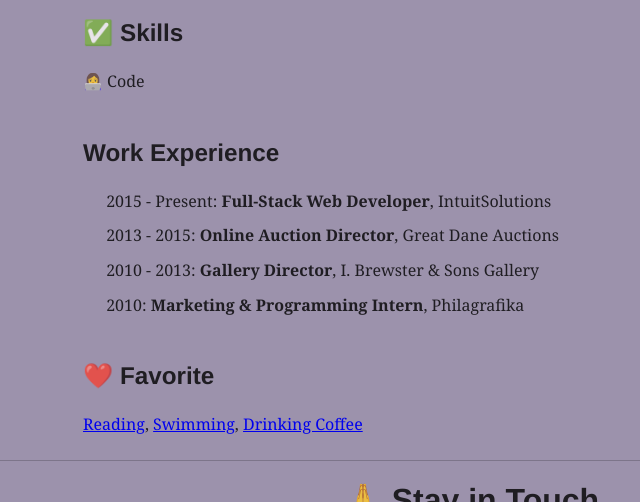
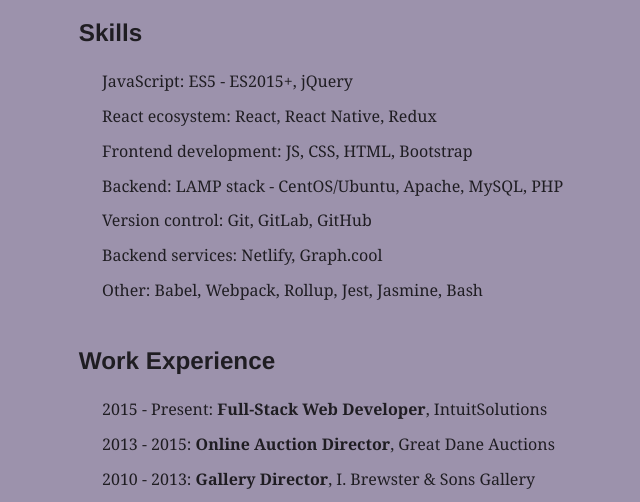
Before and after one commit to haddigan/dh-resume, a Gatsby site: page / in a window 1280 px wide. Shown: the part 820-1322 px from the top of the page, without its empty margins (169-809 px from the left). Built offline with nearby package versions, Linux system fonts and the light colour scheme; Gatsby itself is replaced by a stand-in of ours; some packages are replaced by stand-ins of ours.

Commit message:
Update skills

```diff
--- a/src/components/Skills.js
+++ b/src/components/Skills.js
@@ -2,8 +2,16 @@
 
 const Skills = () => (
   <div>
-    <h2>✅ Skills</h2>
-    <p>👩‍💻 Code</p>
+    <h2>Skills</h2>
+    <ul style={{listStyle: "none"}}>
+      <li>JavaScript: ES5 - ES2015+, jQuery</li>
+      <li>React ecosystem: React, React Native, Redux</li>
+      <li>Frontend development: JS, CSS, HTML, Bootstrap</li>
+      <li>Backend: LAMP stack - CentOS/Ubuntu, Apache, MySQL, PHP</li>
+      <li>Version control: Git, GitLab, GitHub</li>
+      <li>Backend services: Netlify, Graph.cool</li>
+      <li>Other: Babel, Webpack, Rollup, Jest, Jasmine, Bash</li>
+    </ul>
   </div>
 );
 
```
